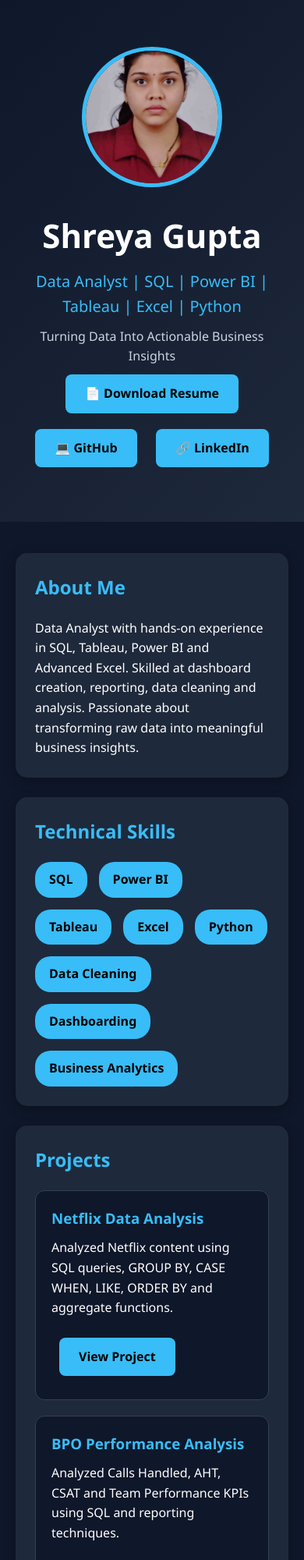
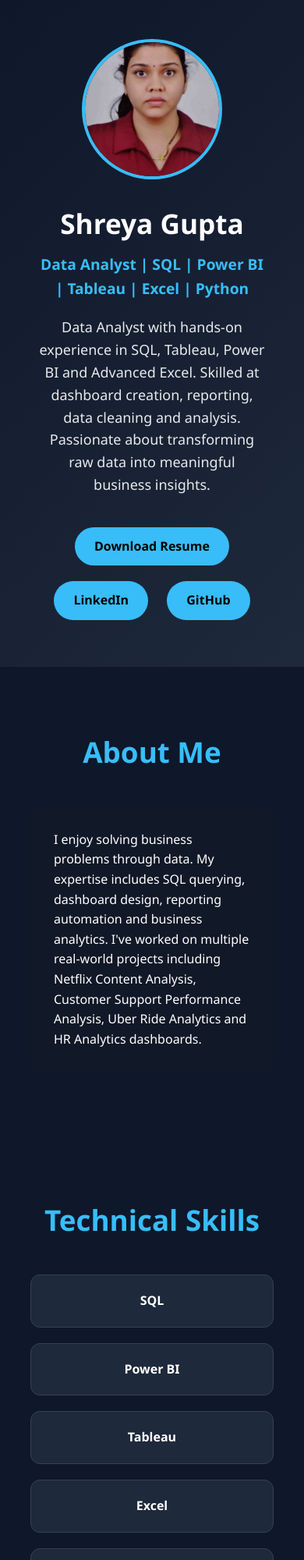
Before and after one commit to spg29d-bit/shreya-portfolio, a plain HTML site: page index.html in a window 390 px wide. Shown: the top 2000 px of the page at 78% size. Drawn offline with Linux system fonts and the light colour scheme.

Commit message:
Update index.html

```diff
--- a/index.html
+++ b/index.html
@@ -12,43 +12,58 @@
 margin:0;
 padding:0;
 box-sizing:border-box;
-font-family:Segoe UI,Arial,sans-serif;
+font-family:'Segoe UI',sans-serif;
+scroll-behavior:smooth;
 }
 
 body{
 background:#0f172a;
-color:#ffffff;
+color:white;
 line-height:1.6;
 }
 
 header{
+min-height:100vh;
+display:flex;
+align-items:center;
+justify-content:center;
 text-align:center;
-padding:60px 20px;
+padding:50px;
 background:linear-gradient(135deg,#0f172a,#1e293b);
 }
 
-.profile-pic{
+.hero{
+max-width:900px;
+}
+
+.hero img{
 width:180px;
 height:180px;
+object-fit:cover;
 border-radius:50%;
-border:5px solid #38bdf8;
-object-fit:cover;
+border:4px solid #38bdf8;
+margin-bottom:20px;
 }
 
-h1{
-font-size:42px;
-margin-top:20px;
+.hero h1{
+font-size:3rem;
+margin-bottom:10px;
 }
 
-.subtitle{
-font-size:20px;
+.hero h2{
 color:#38bdf8;
-margin-top:10px;
+margin-bottom:20px;
 }
 
-.tagline{
-margin-top:10px;
-color:#cbd5e1;
+.hero p{
+max-width:700px;
+margin:auto;
+font-size:18px;
+opacity:0.9;
+}
+
+.btn-container{
+margin-top:30px;
 }
 
 .btn{
@@ -59,58 +74,69 @@ background:#38bdf8;
 color:#000;
 text-decoration:none;
 font-weight:bold;
-border-radius:8px;
+border-radius:30px;
 transition:.3s;
 }
 
 .btn:hover{
-background:#0ea5e9;
+transform:translateY(-3px);
+background:white;
 }
 
-.container{
-max-width:1100px;
-margin:auto;
-padding:40px 20px;
-}
-
-.card{
-background:#1e293b;
-padding:25px;
-margin-bottom:25px;
-border-radius:15px;
-box-shadow:0 4px 15px rgba(0,0,0,0.3);
+section{
+padding:80px 10%;
 }
 
 .section-title{
+text-align:center;
+font-size:2.3rem;
+margin-bottom:40px;
 color:#38bdf8;
-margin-bottom:20px;
+}
+
+.about{
+background:#111827;
+border-radius:15px;
+padding:30px;
 }
 
 .skills{
-display:flex;
-flex-wrap:wrap;
-gap:15px;
+display:grid;
+grid-template-columns:repeat(auto-fit,minmax(180px,1fr));
+gap:20px;
 }
 
 .skill{
-background:#38bdf8;
-color:black;
-padding:10px 18px;
-border-radius:20px;
+background:#1e293b;
+padding:20px;
+text-align:center;
+border-radius:12px;
 font-weight:bold;
+border:1px solid #334155;
 }
 
 .projects{
 display:grid;
-grid-template-columns:repeat(auto-fit,minmax(300px,1fr));
-gap:20px;
+grid-template-columns:repeat(auto-fit,minmax(350px,1fr));
+gap:25px;
 }
 
 .project{
-background:#0f172a;
+background:#1e293b;
 padding:20px;
+border-radius:15px;
+border:1px solid #334155;
+transition:.3s;
+}
+
+.project:hover{
+transform:translateY(-5px);
+}
+
+.project img{
+width:100%;
 border-radius:12px;
-border:1px solid #334155;
+margin-bottom:15px;
 }
 
 .project h3{
@@ -118,73 +144,104 @@ color:#38bdf8;
 margin-bottom:10px;
 }
 
-.project p{
-margin-bottom:15px;
+.project ul{
+padding-left:20px;
+margin-top:10px;
+}
+
+.contact{
+text-align:center;
+background:#111827;
+border-radius:15px;
+padding:40px;
 }
 
 .contact p{
-margin-bottom:10px;
+margin:10px 0;
+font-size:18px;
 }
 
 footer{
 text-align:center;
 padding:20px;
 background:#020617;
-color:white;
-margin-top:30px;
+}
+
+@media(max-width:768px){
+
+.hero h1{
+font-size:2.2rem;
+}
+
+.hero h2{
+font-size:1.2rem;
+}
+
 }
 
 </style>
-
 </head>
 
 <body>
 
 <header>
 
-<img src="profile.jpg" alt="Profile Photo" class="profile-pic">
+<div class="hero">
+
+<img src="profile.jpg" alt="Shreya Gupta">
 
 <h1>Shreya Gupta</h1>
 
-<p class="subtitle">
-Data Analyst | SQL | Power BI | Tableau | Excel | Python
+<h2>Data Analyst | SQL | Power BI | Tableau | Excel | Python</h2>
+
+<p>
+Data Analyst with hands-on experience in SQL, Tableau, Power BI and Advanced Excel.
+Skilled at dashboard creation, reporting, data cleaning and analysis. Passionate about
+transforming raw data into meaningful business insights.
 </p>
 
-<p class="tagline">
-Turning Data Into Actionable Business Insights
-</p>
+<div class="btn-container">
 
-<a href="resume.pdf" target="_blank" class="btn">
-📄 Download Resume
+<a href="resume.pdf" class="btn" download>
+Download Resume
+</a>
+
+<a href="https://www.linkedin.com/in/shreya-gupta-bb3a03448"
+target="_blank"
+class="btn">
+LinkedIn
 </a>
 
 <a href="https://github.com/spg29d-bit"
 target="_blank"
 class="btn">
-💻 GitHub
+GitHub
 </a>
 
-<a href="https://linkedin.com"
-target="_blank"
-class="btn">
-🔗 LinkedIn
-</a>
+</div>
+
+</div>
 
 </header>
 
-<div class="container">
-
-<div class="card">
+<section>
 
 <h2 class="section-title">About Me</h2>
 
+<div class="about">
+
 <p>
-Data Analyst with hands-on experience in SQL, Tableau, Power BI and Advanced Excel. Skilled at dashboard creation, reporting, data cleaning and analysis. Passionate about transforming raw data into meaningful business insights.
+I enjoy solving business problems through data. My expertise includes SQL querying,
+dashboard design, reporting automation and business analytics. I've worked on multiple
+real-world projects including Netflix Content Analysis, Customer Support Performance
+Analysis, Uber Ride Analytics and HR Analytics dashboards.
 </p>
 
 </div>
 
-<div class="card">
+</section>
+
+<section>
 
 <h2 class="section-title">Technical Skills</h2>
 
@@ -201,147 +258,124 @@ Data Analyst with hands-on experience in SQL, Tableau, Power BI and Advanced Exc
 
 </div>
 
-</div>
+</section>
 
-<div class="card">
+<section>
 
-<h2 class="section-title">Projects</h2>
+<h2 class="section-title">Featured Projects</h2>
 
 <div class="projects">
 
 <div class="project">
 
-<h3>Netflix Data Analysis</h3>
+<img src="netflix.png" alt="Netflix Dashboard">
+
+<h3>Netflix Content Analysis</h3>
 
 <p>
-Analyzed Netflix content using SQL queries, GROUP BY, CASE WHEN, LIKE, ORDER BY and aggregate functions.
+Analyzed Netflix content using SQL queries, GROUP BY, CASE WHEN, LIKE, ORDER BY
+and Aggregate Functions. Built Power BI dashboards to identify content patterns,
+ratings trends and category performance.
 </p>
 
-<a href="https://github.com/spg29d-bit/SQL-Projects/blob/main/netflix.sql"
-target="_blank"
-class="btn">
-View Project
-</a>
+<ul>
+<li>8800+ Content Records</li>
+<li>Genre Analysis</li>
+<li>Ratings Distribution</li>
+<li>Power BI Dashboard</li>
+</ul>
 
 </div>
 
 <div class="project">
 
-<h3>BPO Performance Analysis</h3>
+<img src="bpo.png" alt="BPO Dashboard">
+
+<h3>Customer Support Performance Dashboard</h3>
 
 <p>
-Analyzed Calls Handled, AHT, CSAT and Team Performance KPIs using SQL and reporting techniques.
+Developed a Power BI dashboard to track Calls Handled, AHT, CSAT, SLA and Team
+Performance KPIs. Provided operational insights to improve performance.
 </p>
 
-<a href="https://github.com/spg29d-bit/SQL-Projects/blob/main/BPO.sql"
-target="_blank"
-class="btn">
-View Project
-</a>
+<ul>
+<li>922 Calls Analysed</li>
+<li>Agent Productivity</li>
+<li>CSAT Tracking</li>
+<li>AHT Monitoring</li>
+</ul>
 
 </div>
 
 <div class="project">
 
-<h3>Uber Ride Analysis</h3>
+<h3>Uber Ride Analytics</h3>
 
 <p>
-Analyzed ride trends, customer behavior and demand patterns using SQL queries.
+Analyzed ride trends, cancellation patterns, customer behavior and revenue
+performance using SQL queries and Power BI dashboards.
 </p>
 
-<a href="https://github.com/spg29d-bit/SQL-Projects/blob/main/Uber.sql"
-target="_blank"
-class="btn">
-View Project
-</a>
+<ul>
+<li>Booking Trends</li>
+<li>Revenue Insights</li>
+<li>Demand Analysis</li>
+<li>Customer Behaviour</li>
+</ul>
+
+</div>
+
+<div class="project">
+
+<h3>HR Analytics Dashboard</h3>
+
+<p>
+Built employee attrition and department performance dashboards to identify
+workforce trends and improve retention strategies.
+</p>
+
+<ul>
+<li>Attrition Analysis</li>
+<li>Department KPIs</li>
+<li>Employee Insights</li>
+<li>Reporting Dashboard</li>
+</ul>
 
 </div>
 
 </div>
 
-</div>
+</section>
 
-<div class="card">
+<section>
 
-<h2 class="section-title">Professional Experience</h2>
+<h2 class="section-title">Contact</h2>
 
-<h3>Group Team Leader - Cogent E-Services</h3>
+<div class="contact">
+
+<p>📧 spg29d@gmail.com</p>
+
+<p>📱 +91 7827041546</p>
+
+<p>📍 Greater Noida West, Uttar Pradesh</p>
 
 <p>
-Led teams, monitored KPI performance, improved operational efficiency and applied data-driven decision-making techniques.
-</p>
-
-<br>
-
-<h3>Team Leader - Ienergizer</h3>
-
-<p>
-Managed performance reporting, customer service operations, coaching and process improvements.
-</p>
-
-</div>
-
-<div class="card">
-
-<h2 class="section-title">Education</h2>
-
-<p>
-<strong>M.Sc. Fashion & Design</strong><br>
-Asian Academy of Film & Technology
-</p>
-
-<br>
-
-<p>
-<strong>B.Sc. Home Science</strong><br>
-Banasthali Vidyapith, Jaipur
-</p>
-
-</div>
-
-<div class="card">
-
-<h2 class="section-title">Certifications</h2>
-
-<ul>
-
-<li>Data Analytics Specialist (Pursuing)</li>
-<li>SQL for Data Analytics</li>
-<li>Power BI Fundamentals</li>
-<li>Tableau Fundamentals</li>
-
-</ul>
-
-</div>
-
-<div class="card contact">
-
-<h2 class="section-title">Contact Me</h2>
-
-<p>📧 Email: spg29d@gmail.com</p>
-
-<p>📱 Phone: 7827041546</p>
-
-<p>📍 Location: Noida, Uttar Pradesh, India</p>
-
-<p>
-💻 GitHub:
-<a href="https://github.com/spg29d-bit"
-target="_blank"
+🔗
+<a href="https://www.linkedin.com/in/shreya-gupta-bb3a03448"
 style="color:#38bdf8;">
-github.com/spg29d-bit
+LinkedIn Profile
 </a>
 </p>
 
 </div>
 
-</div>
+</section>
 
 <footer>
 
-© 2026 Shreya Gupta | Data Analyst Portfolio
+<p>© 2026 Shreya Gupta | Data Analyst Portfolio</p>
 
 </footer>
 
 </body>
-</html
+</html>
```
